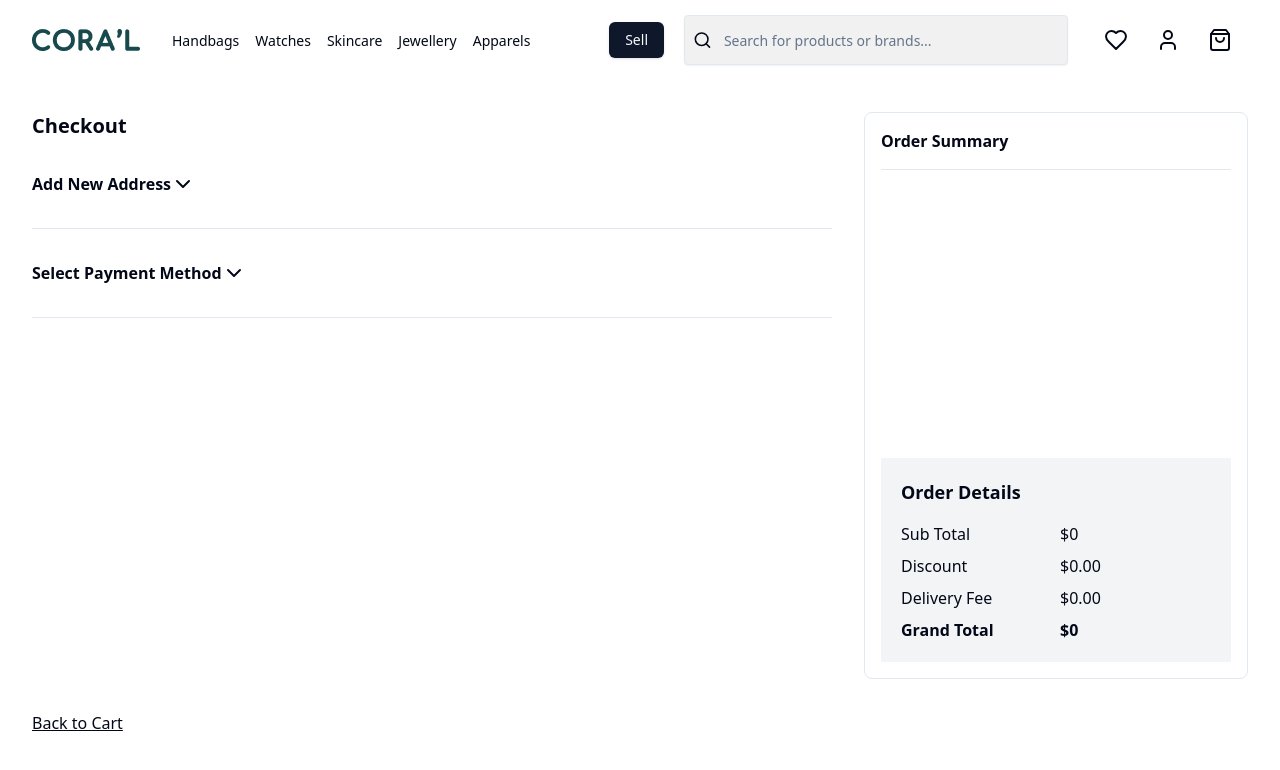
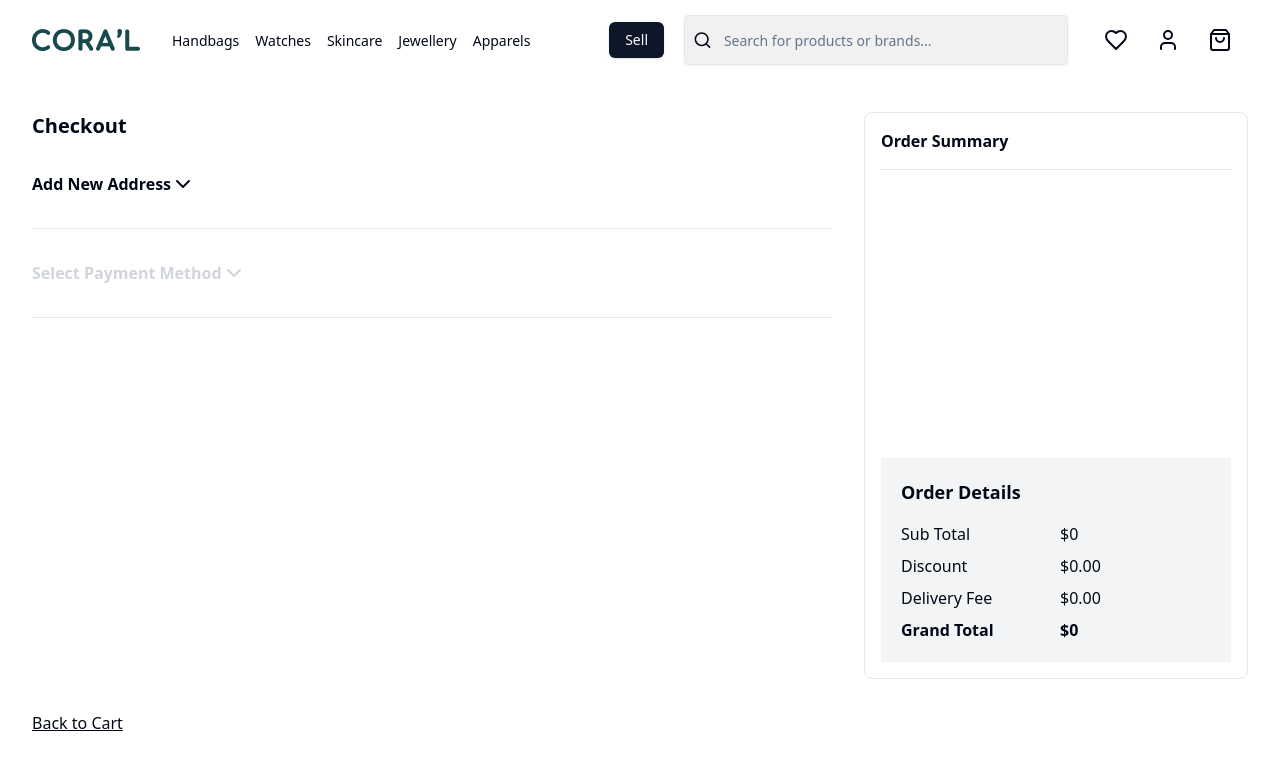
Before and after one commit to lovenangelo/ecommerce, a React (Vite) app in the folder vite-project/: page /checkout in a window 1280 px wide. Shown: the top 770 px of the page. Built offline with nearby package versions, Linux system fonts and the light colour scheme.

Commit message:
refactor: restriction from paying if no address specified

```diff
--- a/vite-project/src/components/Cart/Checkout/Index.tsx
+++ b/vite-project/src/components/Cart/Checkout/Index.tsx
@@ -31,6 +31,7 @@ const Index = () => {
   const user = useAppSelector((state) => state.user.value);
   const dispatch = useAppDispatch();
   const orderDetails = useAppSelector((state) => state.orderDetails.value);
+  const orderAddress = useAppSelector((state) => state.orderAddress.value);
 
   const [isProcessingOrder, setIsProcessingOrder] = useState(false);
   const [addresses, setAddresses] = useState<
@@ -205,7 +206,13 @@ const Index = () => {
           )}
           <hr />
           <Collapsible>
-            <CollapsibleTrigger className="font-bold flex">
+            <CollapsibleTrigger
+              disabled={orderAddress == null}
+              className={cn(
+                "font-bold flex",
+                orderAddress == null && "text-gray-300"
+              )}
+            >
               <p>Select Payment Method</p>
               <Icons.chevronDownIcon />
             </CollapsibleTrigger>
```
